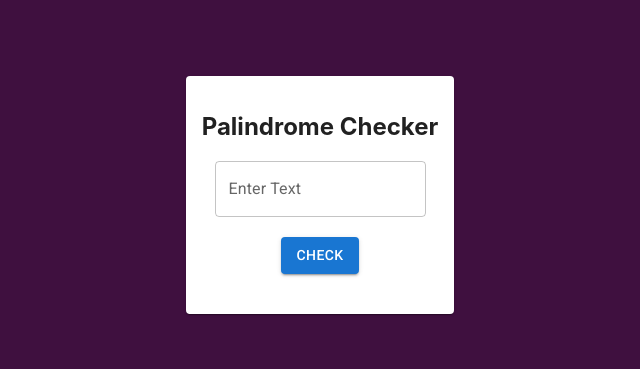
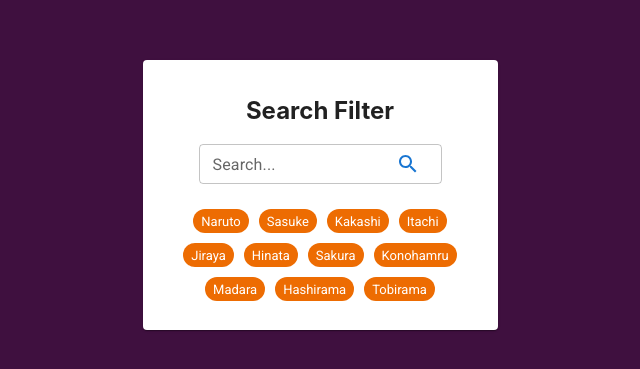
Before and after one commit to inxcode1/youtube-shorts, a React (Create React App) app: page / in a window 1280 px wide. Shown: the part 205-574 px from the top of the page, without its empty margins (320-960 px from the left). Built offline with nearby package versions, Linux system fonts and the light colour scheme.

Commit message:
add search filter

```diff
--- a/src/App.js
+++ b/src/App.js
@@ -1,11 +1,11 @@
 import "./App.css";
-import { PalindromeChecker } from "./component/PalindromeChecker/PalindromeChecker";
+import { SearchFilter } from "./component/SearchFilter/SearchFilter";
 
 function App() {
   return (
     <div className="App">
       <div className="App-dark">
-       <PalindromeChecker />
+        <SearchFilter />
       </div>
     </div>
   );
--- /dev/null
+++ b/src/component/SearchFilter/SearchFilter.jsx
@@ -0,0 +1,71 @@
+import React from "react";
+import {
+  Card,
+  CardContent,
+  Chip,
+  InputAdornment,
+  TextField,
+} from "@mui/material";
+import { useState } from "react";
+import SearchIcon from "@mui/icons-material/Search";
+
+const list = [
+  "Naruto",
+  "Sasuke",
+  "Kakashi",
+  "Itachi",
+  "Jiraya",
+  "Hinata",
+  "Sakura",
+  "Konohamru",
+  "Madara",
+  "Hashirama",
+  "Tobirama",
+];
+
+export const SearchFilter = () => {
+  const [searchItem, setSearchItem] = useState(list);
+
+  const handleSearch = (event) => {
+    const query = event.target.value;
+    let updatedList = [...list];
+    updatedList = updatedList.filter((item) => {
+      return item.toLowerCase().indexOf(query.toLowerCase()) !== -1;
+    });
+    setSearchItem(updatedList);
+  };
+  return (
+    <React.Fragment>
+      <Card sx={{ width: 355 }}>
+        <CardContent>
+          <h2>Search Filter</h2>
+          <TextField
+            size="small"
+            label="Search..."
+            onChange={handleSearch}
+            InputProps={{
+              endAdornment: (
+                <InputAdornment position="start">
+                  <SearchIcon color="primary" />
+                </InputAdornment>
+              ),
+            }}
+          />
+
+          <div style={{ marginTop: "20px" }}>
+            {searchItem?.map((item) => {
+              return (
+                <Chip
+                  label={item}
+                  size="small"
+                  color="warning"
+                  style={{ margin: 5 }}
+                />
+              );
+            })}
+          </div>
+        </CardContent>
+      </Card>
+    </React.Fragment>
+  );
+};
```
